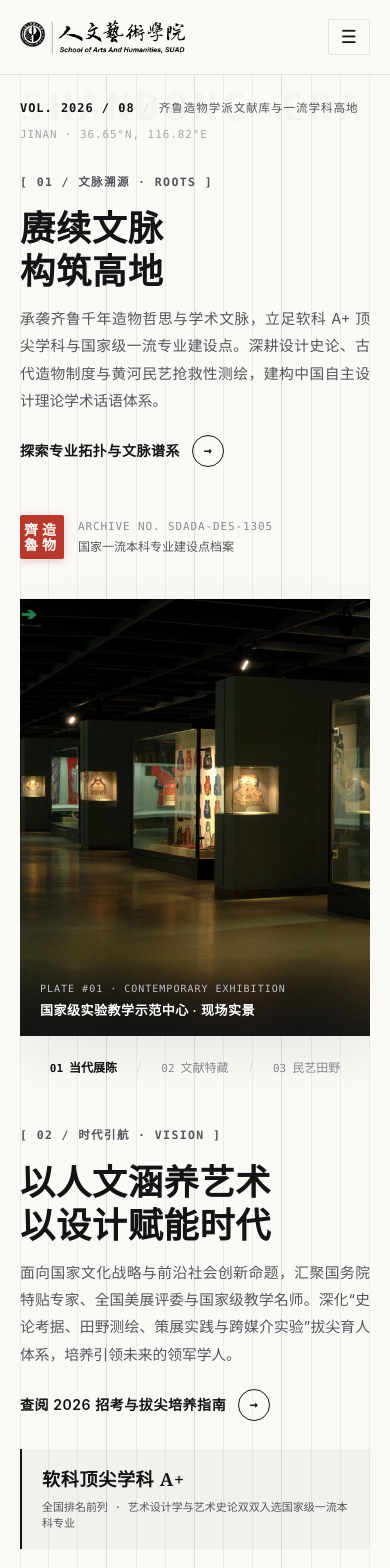
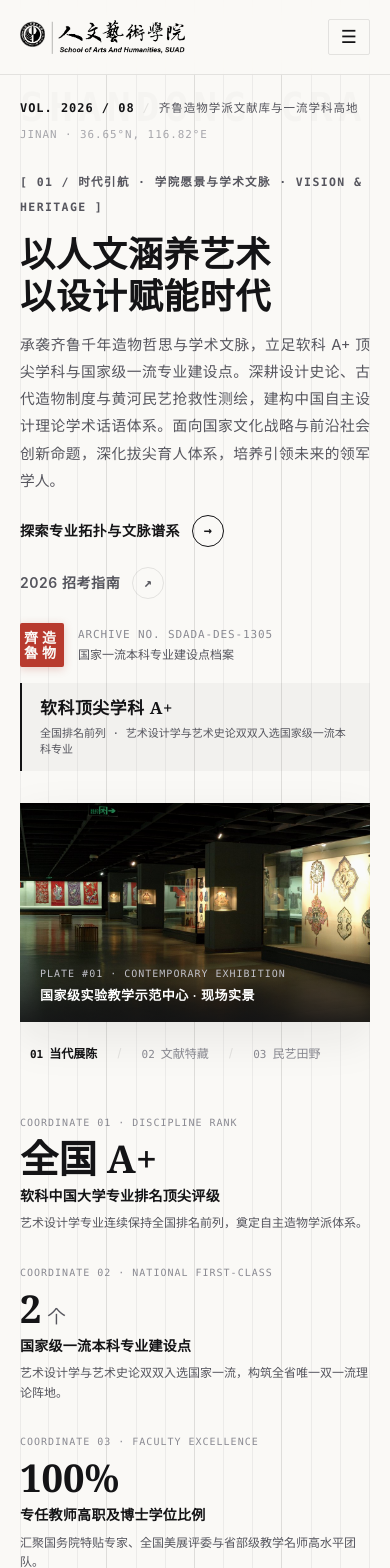
Before and after one commit to marvina/rwschool, a React (Vite) app in the folder 03/: page / in a window 390 px wide. Shown: the top 1568 px of the page. Built offline with nearby package versions, Linux system fonts and the light colour scheme; the HTML template or start-up script is replaced by a standard one.

Commit message:
refactor(03-hero): remove left flank, extend focal image to left edge in 7-column layout, balance right editorial narrative

```diff
--- a/03/src/App.tsx
+++ b/03/src/App.tsx
@@ -604,39 +604,9 @@ export default function App() {
             </div>
           </div>
 
-          {/* 三列典藏排版主体 (Left Editorial Flank · Center Architectural Anchor · Right Editorial Flank) */}
-          <div className="hero-tripartite-spread">
-            {/* 左翼：文脉传承与史论奠基 (占第 1 至 4 列) */}
-            <div className="hero-flank hero-flank-heritage">
-              <div className="flank-kicker-row">
-                <span className="flank-rubric">[ 01 / 文脉溯源 · ROOTS ]</span>
-              </div>
-              <h1 className="flank-title-serif">
-                <span className="title-line">赓续文脉</span>
-                <span className="title-line">构筑高地</span>
-              </h1>
-              <p className="flank-prose">
-                承袭齐鲁千年造物哲思与学术文脉，立足软科 A+ 顶尖学科与国家级一流专业建设点。深耕设计史论、古代造物制度与黄河民艺抢救性测绘，建构中国自主设计理论学术话语体系。
-              </p>
-              <div className="flank-action-row">
-                <a href="#sec-disciplines" className="flank-action-btn">
-                  <span>探索专业拓扑与文脉谱系</span>
-                  <span className="action-circle-arrow">→</span>
-                </a>
-              </div>
-              <div className="flank-archival-stamp">
-                <div className="archival-seal-block" title="齐鲁造物印鉴">
-                  <span>齊魯</span>
-                  <span>造物</span>
-                </div>
-                <div className="stamp-meta">
-                  <span className="stamp-code">ARCHIVE NO. SDADA-DES-1305</span>
-                  <span className="stamp-desc">国家一流本科专业建设点档案</span>
-                </div>
-              </div>
-            </div>
-
-            {/* 中轴：单幅庄严建筑焦点画幅与平滑典藏切换 (占第 5 至 8 列) */}
+          {/* 非对称高定学术画卷 (左侧巨幅建筑展陈画卷 · 右侧庄严学术篇章) */}
+          <div className="hero-asymmetric-spread">
+            {/* 左侧：巨幅建筑焦点画卷与平滑典藏切换 (占第 1 至 7 列，延伸至左边缘) */}
             <div className="hero-anchor-gallery">
               <div className="anchor-frame">
                 <img
@@ -702,28 +672,47 @@ export default function App() {
               </div>
             </div>
 
-            {/* 右翼：当代使命与英才引航 (占第 9 至 12 列) */}
+            {/* 右侧：当代使命与学术英才引航主章 (占第 8 至 12 列) */}
             <div className="hero-flank hero-flank-vision">
               <div className="flank-kicker-row">
-                <span className="flank-rubric">[ 02 / 时代引航 · VISION ]</span>
-              </div>
-              <h2 className="flank-title-serif">
+                <span className="flank-rubric">[ 01 / 时代引航 · 学院愿景与学术文脉 · VISION & HERITAGE ]</span>
+              </div>
+              <h1 className="flank-title-serif">
                 <span className="title-line">以人文涵养艺术</span>
                 <span className="title-line">以设计赋能时代</span>
-              </h2>
+              </h1>
               <p className="flank-prose">
-                面向国家文化战略与前沿社会创新命题，汇聚国务院特贴专家、全国美展评委与国家级教学名师。深化“史论考据、田野测绘、策展实践与跨媒介实验”拔尖育人体系，培养引领未来的领军学人。
+                承袭齐鲁千年造物哲思与学术文脉，立足软科 A+ 顶尖学科与国家级一流专业建设点。深耕设计史论、古代造物制度与黄河民艺抢救性测绘，建构中国自主设计理论学术话语体系。面向国家文化战略与前沿社会创新命题，深化拔尖育人体系，培养引领未来的领军学人。
               </p>
               <div className="flank-action-row">
-                <a href="#sec-admissions" className="flank-action-btn">
-                  <span>查阅 2026 招考与拔尖培养指南</span>
+                <a href="#sec-disciplines" className="flank-action-btn">
+                  <span>探索专业拓扑与文脉谱系</span>
                   <span className="action-circle-arrow">→</span>
                 </a>
-              </div>
-              <div className="flank-accolade-card">
-                <div className="accolade-rank-strong">软科顶尖学科 A+</div>
-                <div className="accolade-desc-mono">
-                  全国排名前列 · 艺术设计学与艺术史论双双入选国家级一流本科专业
+                <a href="#sec-admissions" className="flank-action-btn secondary">
+                  <span>2026 招考指南</span>
+                  <span className="action-circle-arrow">↗</span>
+                </a>
+              </div>
+
+              {/* 权威认证与印鉴双重背书 */}
+              <div className="flank-cultural-endorsement">
+                <div className="flank-archival-stamp">
+                  <div className="archival-seal-block" title="齐鲁造物印鉴">
+                    <span>齊魯</span>
+                    <span>造物</span>
+                  </div>
+                  <div className="stamp-meta">
+                    <span className="stamp-code">ARCHIVE NO. SDADA-DES-1305</span>
+                    <span className="stamp-desc">国家一流本科专业建设点档案</span>
+                  </div>
+                </div>
+
+                <div className="flank-accolade-card">
+                  <div className="accolade-rank-strong">软科顶尖学科 A+</div>
+                  <div className="accolade-desc-mono">
+                    全国排名前列 · 艺术设计学与艺术史论双双入选国家级一流本科专业
+                  </div>
                 </div>
               </div>
             </div>
--- a/03/src/index.css
+++ b/03/src/index.css
@@ -421,26 +421,129 @@ body {
   color: var(--text-muted);
 }
 
-/* 三联体主体画卷：左翼文脉 + 中轴画幅 + 右翼使命 */
-.hero-tripartite-spread {
+/* 非对称高定画卷：左侧画幅延伸至左边缘 + 右侧学术主章 */
+.hero-asymmetric-spread {
   display: grid;
   grid-template-columns: repeat(12, 1fr);
-  gap: clamp(24px, 3vw, 48px);
-  align-items: start;
-}
-
-/* 左翼与右翼通用 */
-.hero-flank {
+  gap: clamp(28px, 4vw, 56px);
+  align-items: center;
+}
+
+/* 左侧：巨幅建筑焦点画卷 (占第 1 至 7 列，延伸至左边缘) */
+.hero-anchor-gallery {
+  grid-column: 1 / span 7;
   display: flex;
   flex-direction: column;
-}
-
-.hero-flank-heritage {
-  grid-column: span 4;
-}
-
+  gap: 16px;
+  width: 100%;
+}
+
+.anchor-frame {
+  position: relative;
+  width: 100%;
+  aspect-ratio: 16 / 10;
+  overflow: hidden;
+  background-color: #E8E7E2;
+  box-shadow: 0 16px 44px rgba(20, 20, 22, 0.08);
+}
+
+.anchor-img {
+  width: 100%;
+  height: 100%;
+  object-fit: cover;
+  display: block;
+  transition: transform 0.6s var(--ease-editorial);
+  filter: contrast(102%) brightness(98%);
+}
+
+.anchor-frame:hover .anchor-img {
+  transform: scale(1.03);
+}
+
+.anchor-hud-tag {
+  position: absolute;
+  bottom: 0;
+  left: 0;
+  right: 0;
+  padding: 24px 20px 16px;
+  background: linear-gradient(to top, rgba(20, 20, 22, 0.88) 0%, rgba(20, 20, 22, 0.4) 60%, transparent 100%);
+  display: flex;
+  flex-direction: column;
+  gap: 3px;
+  color: #FFFFFF;
+}
+
+.anchor-hud-code {
+  font-family: var(--font-mono);
+  font-size: 0.625rem;
+  letter-spacing: 0.1em;
+  color: #C0C0C8;
+}
+
+.anchor-hud-title {
+  font-size: 0.8125rem;
+  font-weight: 600;
+  letter-spacing: 0.04em;
+  color: #FFFFFF;
+}
+
+/* 典藏画幅切换器：纯正高定排印 */
+.anchor-plate-tabs {
+  display: flex;
+  align-items: center;
+  justify-content: flex-start;
+  gap: 10px;
+}
+
+.plate-tab-item {
+  background: none;
+  border: none;
+  display: inline-flex;
+  align-items: baseline;
+  gap: 6px;
+  padding: 6px 10px;
+  cursor: pointer;
+  color: var(--text-muted);
+  font-size: 0.75rem;
+  transition: all 0.2s ease;
+}
+
+.plate-tab-item .tab-idx {
+  font-family: var(--font-mono);
+  font-size: 0.6875rem;
+  color: var(--text-muted);
+}
+
+.plate-tab-item .tab-text {
+  font-family: var(--font-sans);
+  font-weight: 500;
+}
+
+.plate-tab-item:hover,
+.plate-tab-item.is-active {
+  color: var(--text-primary);
+}
+
+.plate-tab-item.is-active .tab-idx {
+  color: var(--text-primary);
+  font-weight: 700;
+}
+
+.plate-tab-item.is-active .tab-text {
+  font-weight: 600;
+}
+
+.tab-divider {
+  color: var(--border-hairline);
+  font-size: 0.75rem;
+}
+
+/* 右侧：学术篇章与英才引航 (占第 8 至 12 列) */
 .hero-flank-vision {
-  grid-column: span 4;
+  grid-column: 8 / span 5;
+  display: flex;
+  flex-direction: column;
+  width: 100%;
 }
 
 .flank-kicker-row {
@@ -481,6 +584,10 @@ body {
 }
 
 .flank-action-row {
+  display: flex;
+  align-items: center;
+  gap: 20px;
+  flex-wrap: wrap;
   margin-top: clamp(20px, 2.5vw, 32px);
 }
 
@@ -498,6 +605,22 @@ body {
 
 .flank-action-btn:hover {
   color: var(--text-secondary);
+}
+
+.flank-action-btn.secondary {
+  color: var(--text-secondary);
+}
+
+.flank-action-btn.secondary .action-circle-arrow {
+  border-color: var(--border-hairline);
+}
+
+.flank-action-btn.secondary:hover {
+  color: var(--text-primary);
+}
+
+.flank-action-btn.secondary:hover .action-circle-arrow {
+  border-color: var(--text-primary);
 }
 
 .action-circle-arrow {
@@ -520,13 +643,19 @@ body {
   color: #FFFFFF;
 }
 
-/* 左翼典藏印鉴 */
+/* 权威认证条章：齐鲁造物印章 + 软科顶尖学科 */
+.flank-cultural-endorsement {
+  display: flex;
+  align-items: center;
+  gap: 20px;
+  margin-top: clamp(24px, 3vw, 36px);
+  flex-wrap: wrap;
+}
+
 .flank-archival-stamp {
   display: flex;
   align-items: center;
   gap: 14px;
-  margin-top: clamp(28px, 3.5vw, 44px);
-  padding-top: 20px;
 }
 
 .archival-seal-block {
@@ -567,20 +696,20 @@ body {
   color: var(--text-secondary);
 }
 
-/* 右翼学术评级卡 */
 .flank-accolade-card {
-  margin-top: clamp(28px, 3.5vw, 44px);
-  padding: 16px 20px;
+  padding: 12px 18px;
   background-color: rgba(20, 20, 22, 0.03);
   border-left: 2px solid var(--text-primary);
   display: flex;
   flex-direction: column;
-  gap: 6px;
+  gap: 4px;
+  flex: 1;
+  min-width: 200px;
 }
 
 .accolade-rank-strong {
   font-family: var(--font-serif);
-  font-size: 1.125rem;
+  font-size: 1.05rem;
   font-weight: 700;
   color: var(--text-primary);
   letter-spacing: 0.04em;
@@ -591,114 +720,6 @@ body {
   font-size: 0.6875rem;
   line-height: 1.5;
   color: var(--text-secondary);
-}
-
-/* 中轴：单幅庄严焦点画幅 */
-.hero-anchor-gallery {
-  grid-column: span 4;
-  display: flex;
-  flex-direction: column;
-  gap: 16px;
-}
-
-.anchor-frame {
-  position: relative;
-  width: 100%;
-  aspect-ratio: 4 / 5;
-  overflow: hidden;
-  background-color: #E8E7E2;
-  box-shadow: 0 16px 44px rgba(20, 20, 22, 0.08);
-}
-
-.anchor-img {
-  width: 100%;
-  height: 100%;
-  object-fit: cover;
-  display: block;
-  transition: transform 0.6s var(--ease-editorial);
-  filter: contrast(102%) brightness(98%);
-}
-
-.anchor-frame:hover .anchor-img {
-  transform: scale(1.03);
-}
-
-.anchor-hud-tag {
-  position: absolute;
-  bottom: 0;
-  left: 0;
-  right: 0;
-  padding: 24px 20px 16px;
-  background: linear-gradient(to top, rgba(20, 20, 22, 0.88) 0%, rgba(20, 20, 22, 0.4) 60%, transparent 100%);
-  display: flex;
-  flex-direction: column;
-  gap: 3px;
-  color: #FFFFFF;
-}
-
-.anchor-hud-code {
-  font-family: var(--font-mono);
-  font-size: 0.625rem;
-  letter-spacing: 0.1em;
-  color: #C0C0C8;
-}
-
-.anchor-hud-title {
-  font-size: 0.8125rem;
-  font-weight: 600;
-  letter-spacing: 0.04em;
-  color: #FFFFFF;
-}
-
-/* 典藏画幅切换器：纯正高定排印 */
-.anchor-plate-tabs {
-  display: flex;
-  align-items: center;
-  justify-content: center;
-  gap: 10px;
-}
-
-.plate-tab-item {
-  background: none;
-  border: none;
-  display: inline-flex;
-  align-items: baseline;
-  gap: 6px;
-  padding: 6px 10px;
-  cursor: pointer;
-  color: var(--text-muted);
-  font-size: 0.75rem;
-  transition: all 0.2s ease;
-}
-
-.plate-tab-item .tab-idx {
-  font-family: var(--font-mono);
-  font-size: 0.6875rem;
-  color: var(--text-muted);
-}
-
-.plate-tab-item .tab-text {
-  font-family: var(--font-sans);
-  font-weight: 500;
-}
-
-.plate-tab-item:hover,
-.plate-tab-item.is-active {
-  color: var(--text-primary);
-}
-
-.plate-tab-item.is-active .tab-idx {
-  color: var(--text-primary);
-  font-weight: 700;
-}
-
-.plate-tab-item.is-active .tab-text {
-  font-weight: 600;
-}
-
-.tab-divider {
-  color: var(--border-hairline);
-  font-size: 0.75rem;
 }
 
 /* 四列学术坐标定位标尺（直接落于 12 列垂直线之间，零横向网格割裂） */
@@ -2883,25 +2904,23 @@ body {
     display: block;
   }
 
-  /* Hero tripartite adjustments */
-  .hero-tripartite-spread {
+  /* Hero asymmetric adjustments */
+  .hero-asymmetric-spread {
     grid-template-columns: repeat(12, 1fr);
     gap: 36px;
   }
 
-  .hero-flank-heritage {
-    grid-column: span 6;
-  }
-
-  .hero-flank-vision {
-    grid-column: span 6;
-  }
-
   .hero-anchor-gallery {
     grid-column: span 12;
-    order: 3;
-    max-width: 640px;
-    margin: 0 auto;
+    order: 2;
+    max-width: 100%;
+    margin: 0;
+    width: 100%;
+  }
+
+  .hero-flank-vision {
+    grid-column: span 12;
+    order: 1;
     width: 100%;
   }
 
@@ -3015,29 +3034,30 @@ body {
     opacity: 0.75;
   }
 
-  .hero-tripartite-spread {
+  .hero-asymmetric-spread {
     display: flex;
     flex-direction: column;
-    gap: 40px;
-  }
-
-  .hero-flank-heritage,
-  .hero-flank-vision,
-  .hero-anchor-gallery {
-    width: 100%;
-  }
-
-  .hero-flank-heritage {
-    order: 1;
+    gap: 32px;
   }
 
   .hero-anchor-gallery {
     order: 2;
-    max-width: 100%;
+    width: 100%;
   }
 
   .hero-flank-vision {
-    order: 3;
+    order: 1;
+    width: 100%;
+  }
+
+  .flank-cultural-endorsement {
+    flex-direction: column;
+    align-items: flex-start;
+    gap: 16px;
+  }
+
+  .flank-accolade-card {
+    width: 100%;
   }
 
   .flank-title-serif {
```
Also changed, not shown: 4 other files (tests, documents, lock files or other folders).
